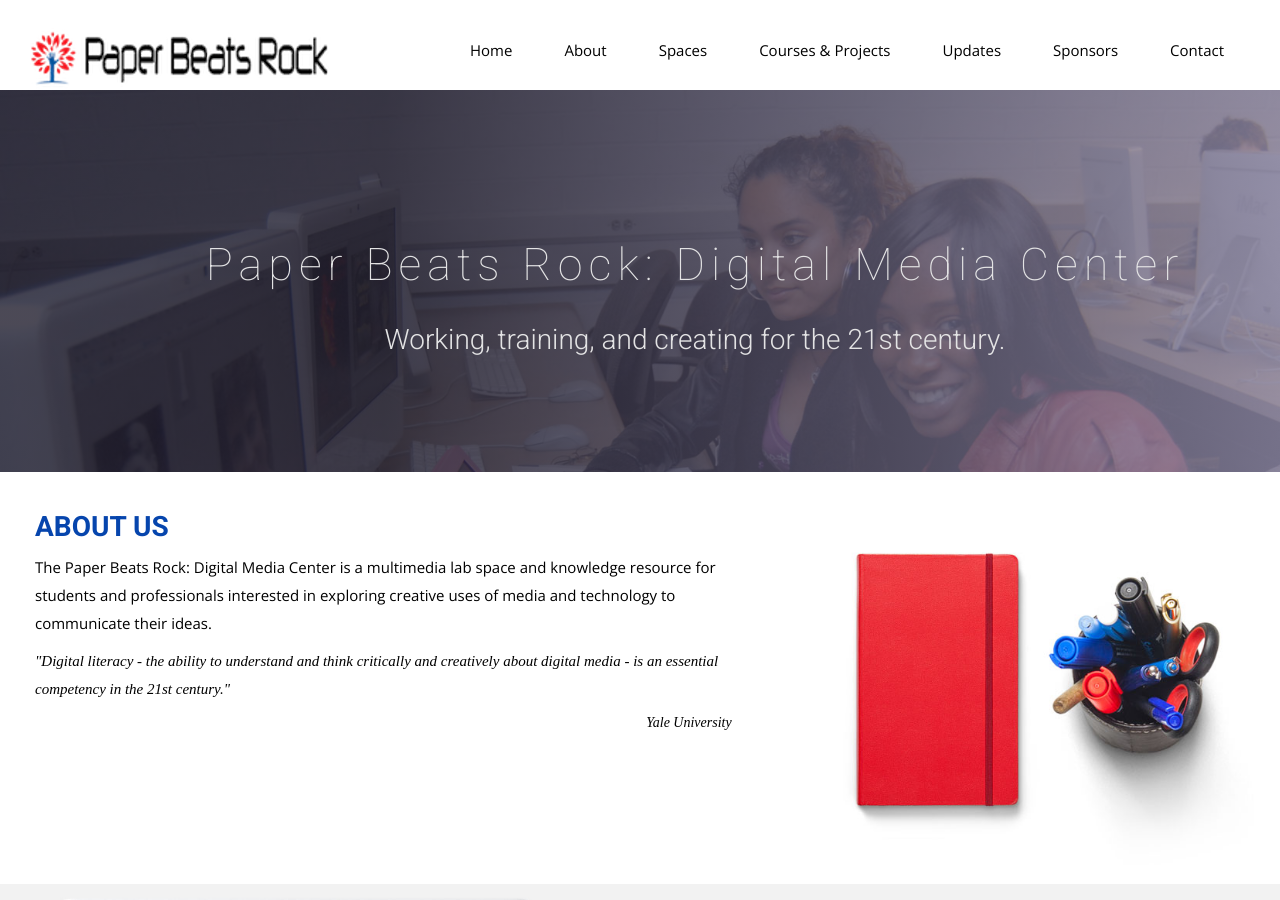
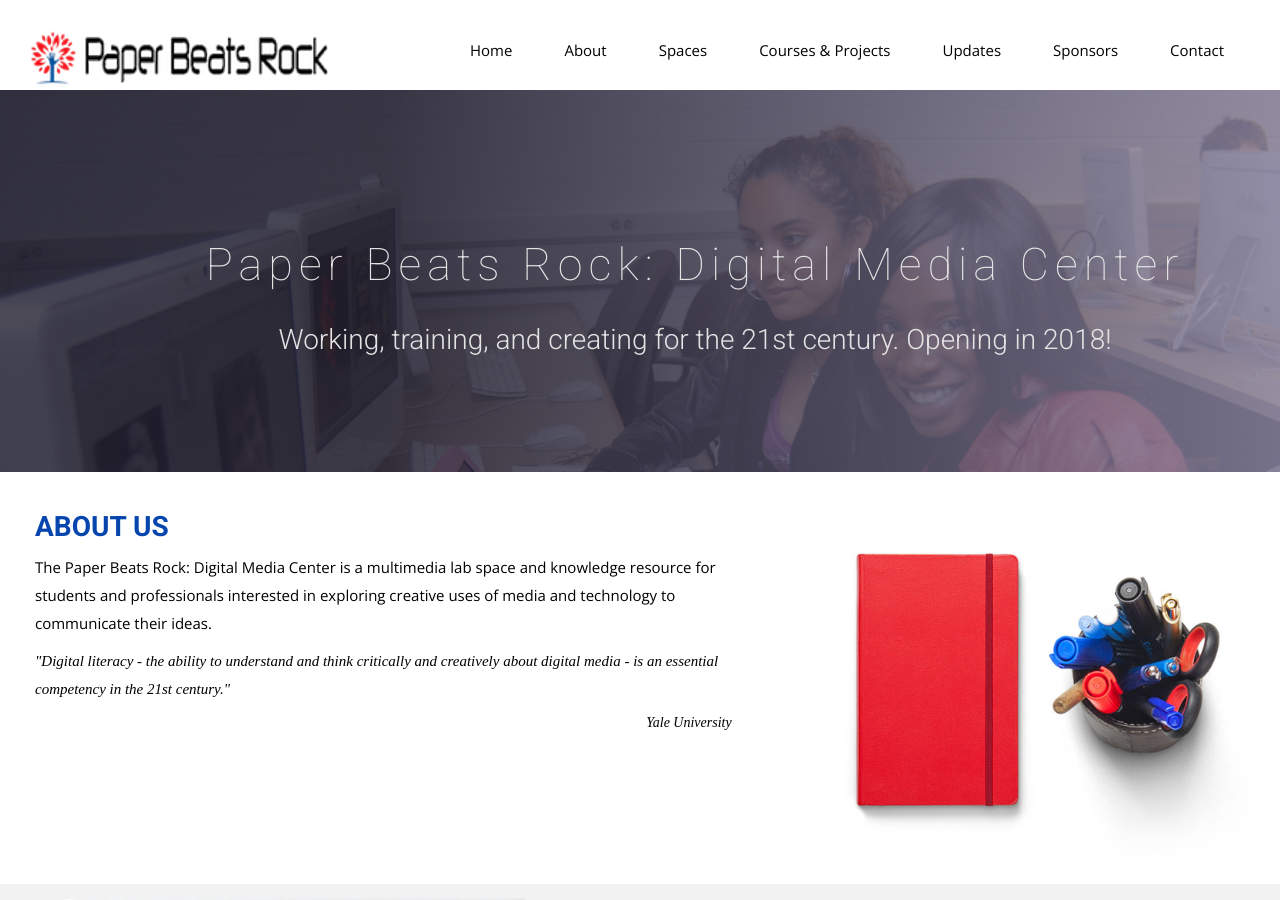
Before and after one commit to tmoss4/pbr, a Jekyll site: the page built from pages/index.md, in a window 1280 px wide and 900 px high. Built offline with Jekyll 4.4.1, drawn with Linux system fonts in a browser that asks for light colours; nearby versions of some CDN libraries; some web fonts are replaced.

```diff
--- a/pages/index.md
+++ b/pages/index.md
@@ -4,7 +4,7 @@ title: Paper Beats Rock
 permalink: /
 slider: true
 heading: "Paper Beats Rock: Digital Media Center"
-subheading: "Working, training, and creating for the 21st century."
+subheading: "Working, training, and creating for the 21st century. Opening in 2018!"
 ---
 <!-- About Us Start -->
 <section id="intro">
```
Also changed, not shown: _posts/2016-05-20-opening-day.md (+1 -1 lines).
